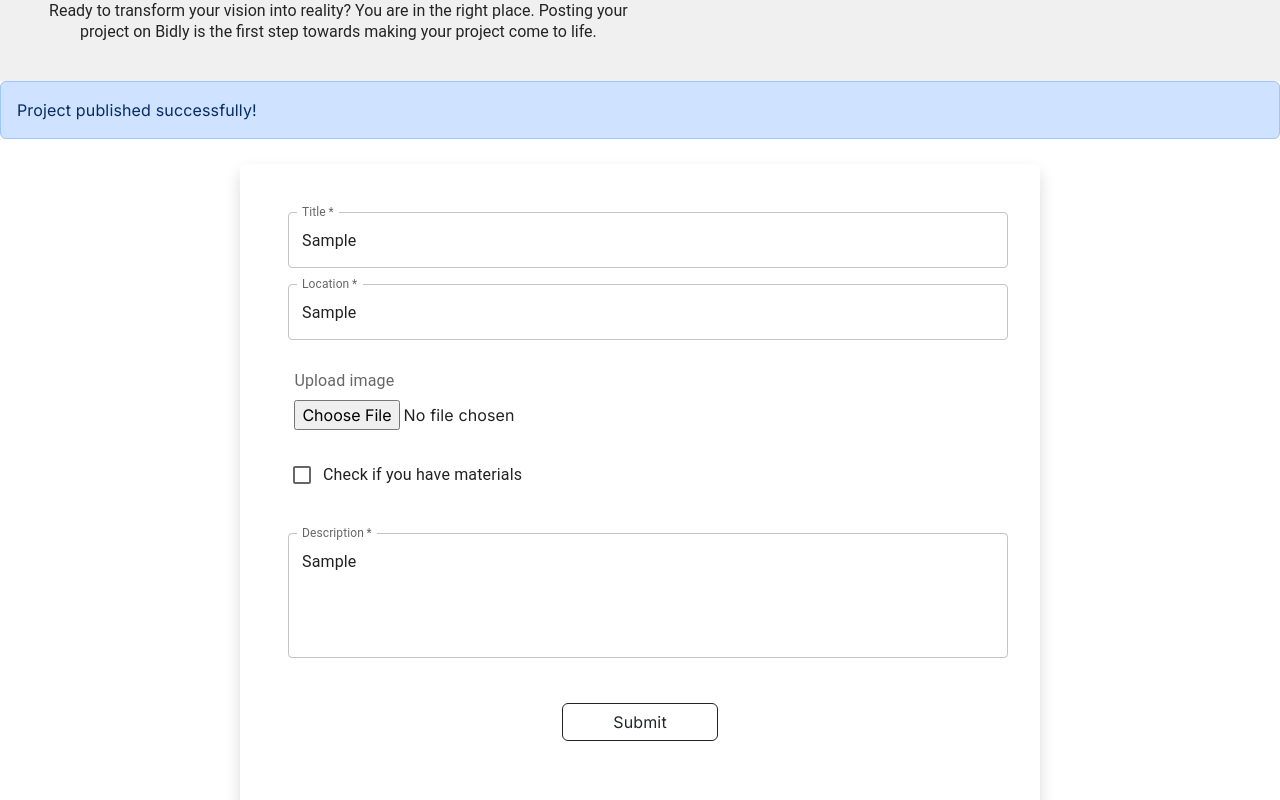
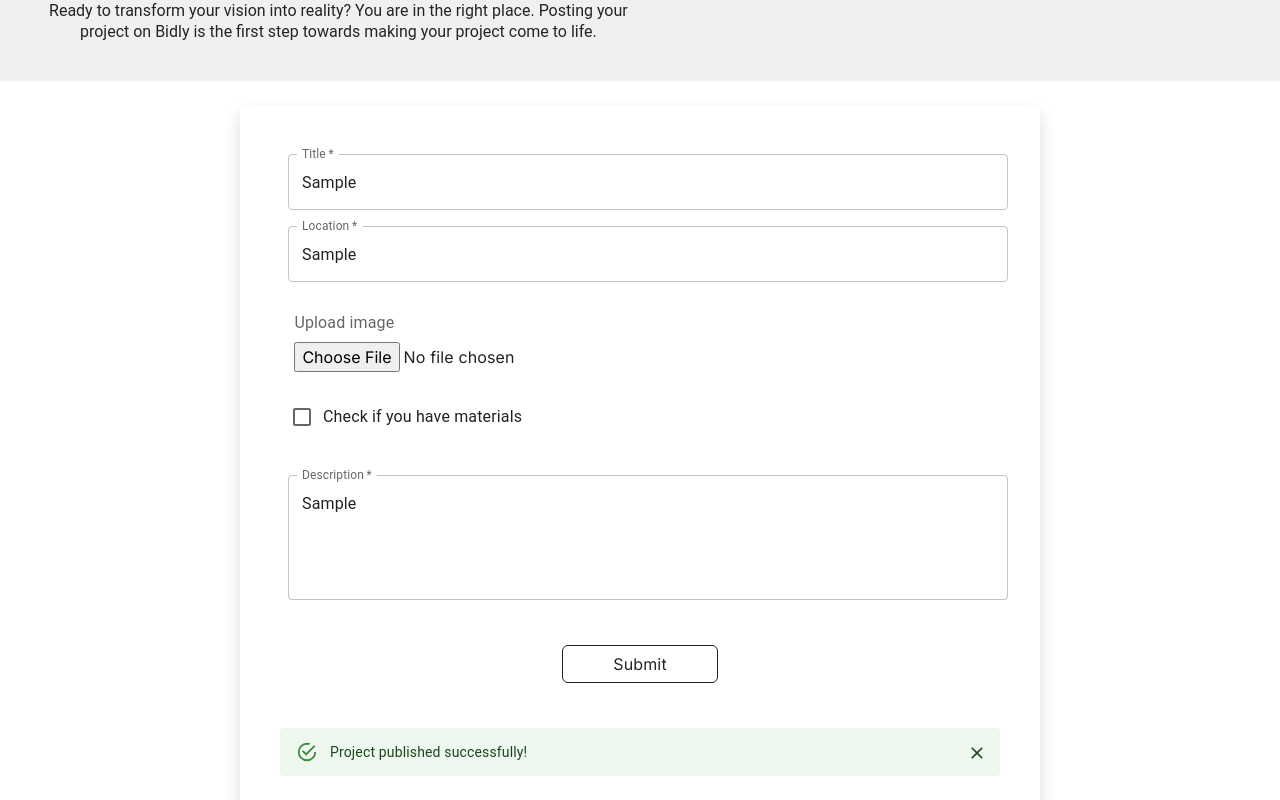
Before and after one commit to Dev-Loaders/Bidly, a Next.js app in the folder client/: page /workspace/publish-project in a window 1280 px wide. Both pictures are taken after typing "Sample", "Sample", "Sample" into the empty fields and a click on the button "Submit". Shown: the part 156-956 px from the top of the page. Built offline with nearby package versions, Linux system fonts and the light colour scheme; no server answers.

Commit message:
Fixed: Material UI alerts now work

```diff
--- a/client/app/workspace/detail-view/[job.jobId]/BidForm.tsx
+++ b/client/app/workspace/detail-view/[job.jobId]/BidForm.tsx
@@ -99,6 +99,7 @@ export default function BidForm({
               Submit Bid
             </Button>
           </form>
+
           {showAlert && (
             <Alert onClose={() => setShowAlert(false)}>
               Bid posted successfully!
--- a/client/app/workspace/publish-project/JobForm.tsx
+++ b/client/app/workspace/publish-project/JobForm.tsx
@@ -14,7 +14,7 @@ import {
 import { useCookies } from "react-cookie";
 import { getUserSubjectFromCookie } from "@/app/TokenGetter";
 import { SyntheticEvent } from "react";
-import { Alert } from "react-bootstrap";
+import Alert from "@mui/material/Alert";
 
 type JobFormDataProps = {
   title: string;
@@ -134,12 +134,6 @@ export const JobForm = () => {
         </Typography>
       </Box>
 
-      {showAlert && (
-            <Alert onClose={() => setShowAlert(false)}>
-              Project published successfully!
-            </Alert>
-          )}
-
       <Box
         component="form"
         sx={{
@@ -224,6 +218,11 @@ export const JobForm = () => {
             Submit
           </Button>
         </Box>
+        {showAlert && (
+          <Alert onClose={() => setShowAlert(false)}>
+            Project published successfully!
+          </Alert>
+        )}
       </Box>
     </>
   );
```
